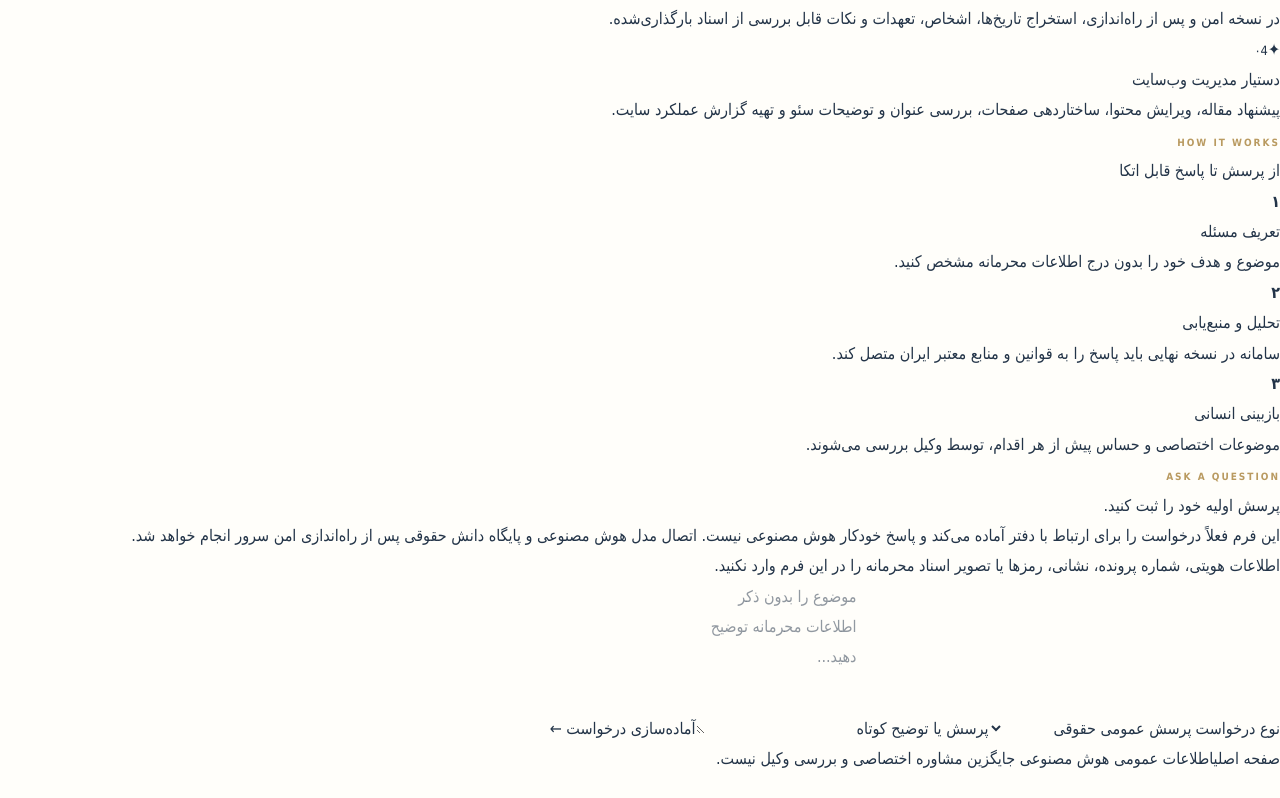
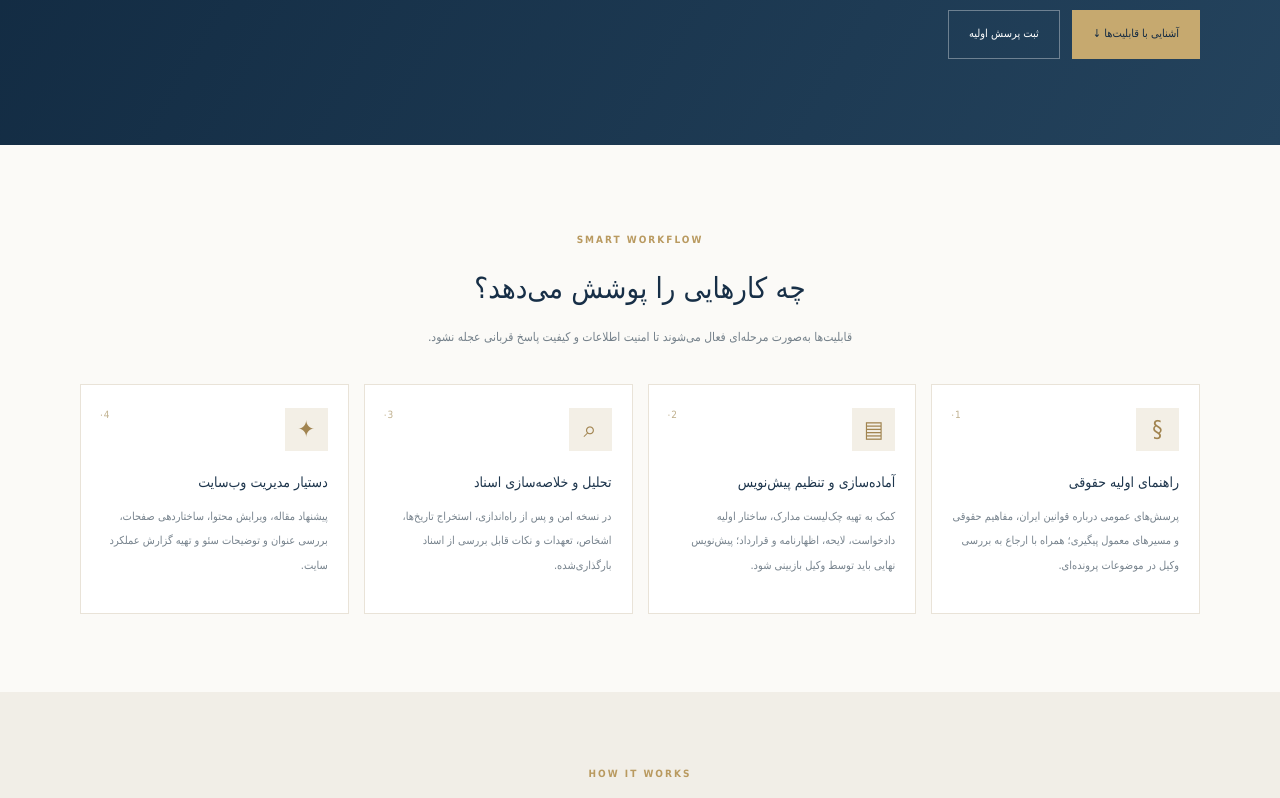
Before and after one commit to ahmadmousavi5908-crypto/vakilsite, a Next.js app: page /ai-assistant in a window 1280 px wide. Shown: the part 482-1280 px from the top of the page. Before the commit the page ends 1256 px from the top, so only its background shows below. Built offline with nearby package versions, Linux system fonts and the light colour scheme; no server answers.

Commit message:
Style AI assistant and lawyer collaboration experience

```diff
--- a/src/app/globals.css
+++ b/src/app/globals.css
@@ -303,3 +303,64 @@ button,input,select,textarea{font:inherit}
 .article-footer>.container{min-height:60px;display:flex;justify-content:space-between;align-items:center;gap:20px;font-size:9px}
 .article-footer a{color:#e0c58f}
 @media(max-width:760px){.home-article-grid{grid-template-columns:1fr}.home-article-card{min-height:0;padding:19px}.article-header-inner{height:66px}.article-brand{font-size:13px}.article-header-cta{font-size:9px;padding:9px 10px}.article-hero,.article-detail-hero{padding:48px 0}.article-hero h1{font-size:34px}.article-hero p,.article-detail-hero>div>p{font-size:11px}.article-list-heading{display:block}.article-list-heading>p{margin-top:12px}.article-card-grid{grid-template-columns:1fr}.article-card{grid-template-columns:95px 1fr;min-height:0}.article-card-art>span{font-size:43px}.article-card-body{padding:15px}.article-card-body h2{font-size:13px}.article-card-body p{font-size:9px}.article-detail-layout{grid-template-columns:1fr;gap:25px;padding-top:35px;padding-bottom:50px}.article-sidebar{position:static;grid-row:1}.article-sidebar-card{padding:18px}.article-sidebar-card h2{font-size:17px}.article-sidebar-muted{display:none}.article-intro{font-size:13px;padding:16px}.article-body-section h2,.article-checklist h2,.article-sources h2{font-size:17px}.article-body-section p,.article-sources p{font-size:11px}.article-next-actions{flex-direction:column;align-items:stretch}.article-next-actions a{text-align:center;padding:10px}.article-contact-band>.container{align-items:flex-start;flex-direction:column}.article-contact-band h2{font-size:19px}.article-footer>.container{padding:13px 0;flex-direction:column;align-items:flex-start;justify-content:center;gap:4px}}
+
+
+/* AI assistant and lawyer collaboration pages */
+.feature-page{min-height:100vh;background:#fbfaf7;color:#23394d}
+.feature-container{width:min(1120px,calc(100% - 44px));margin:0 auto}
+.feature-nav{height:70px;padding:0 max(calc((100% - 1120px)/2),22px);display:flex;align-items:center;justify-content:space-between;background:#fffefa;border-bottom:1px solid #e9e3d8;color:#526171;font-size:11px}
+.feature-nav a{color:#94794d}
+.feature-hero{padding:92px 0 86px;background:linear-gradient(120deg,#10283f,#24435d);color:#fff;position:relative;overflow:hidden}
+.feature-hero:after{content:"§";position:absolute;left:8%;top:-75px;font-family:serif;font-size:380px;color:rgba(220,197,151,.055);line-height:1}
+.feature-hero .feature-container{position:relative;z-index:1}
+.feature-hero h1{font-size:clamp(32px,5vw,52px);line-height:1.65;max-width:850px;margin:15px 0;color:#fff}
+.feature-hero h1 em{font-style:normal;color:#dec796}
+.feature-hero p{font-size:14px;line-height:2.5;color:#d1d9df;max-width:740px}
+.feature-hero-actions{display:flex;gap:12px;margin-top:28px;flex-wrap:wrap}
+.feature-primary,.feature-secondary{display:inline-flex;align-items:center;justify-content:center;padding:13px 20px;font-size:11px;border:1px solid transparent;cursor:pointer}
+.feature-primary{background:#c6a96f;color:#142b43}
+.feature-secondary{border-color:rgba(255,255,255,.35);color:#fff;background:transparent}
+.feature-section{padding-top:78px;padding-bottom:78px}
+.feature-heading{text-align:center;margin-bottom:32px}
+.feature-heading h2,.ai-request-layout h2{font-size:29px;color:#172f47;margin:8px 0}
+.feature-heading p,.ai-request-layout>div>p{font-size:12px;line-height:2.3;color:#74808a;max-width:720px;margin:0 auto}
+.feature-tool-grid{display:grid;grid-template-columns:repeat(4,1fr);gap:15px}
+.feature-tool-card{background:#fff;border:1px solid #e9e3d8;padding:23px 20px;min-height:230px;position:relative}
+.feature-tool-icon{width:43px;height:43px;display:grid;place-items:center;background:#f3efe6;color:#a18450;font-size:23px;margin-bottom:18px}
+.feature-tool-card>small{position:absolute;left:18px;top:20px;color:#c0b18f;font-size:10px}
+.feature-tool-card h3{font-size:14px;color:#1d354c;margin:0 0 9px}
+.feature-tool-card p{font-size:11px;color:#77838d;line-height:2.25;margin:0}
+.ai-workflow{background:#f1eee7;padding:65px 0}
+.ai-steps{display:grid;grid-template-columns:repeat(3,1fr);gap:18px}
+.ai-steps>div{background:#fffefa;border:1px solid #e7e0d4;padding:23px}
+.ai-steps>div>b{width:35px;height:35px;border-radius:50%;display:grid;place-items:center;background:#203d58;color:#e2c991;font-size:14px}
+.ai-steps h3{font-size:14px;color:#20384f;margin:13px 0 5px}
+.ai-steps p{font-size:11px;line-height:2.2;color:#7b858d;margin:0}
+.ai-request-layout{display:grid;grid-template-columns:.9fr 1.1fr;gap:55px;align-items:start}
+.ai-request-layout h2{line-height:1.8}
+.ai-request-layout>div>p{margin:0;text-align:right}
+.feature-warning{background:#f8f3e8;border-right:3px solid #b99a60;padding:13px 15px;color:#786541;font-size:10px;line-height:2.2;margin-top:18px}
+.feature-form{background:#fff;border:1px solid #e8e2d8;padding:27px;box-shadow:0 15px 38px rgba(25,45,65,.05)}
+.feature-form label{display:block;color:#4b5d6e;font-size:11px;margin:13px 0 7px}
+.feature-form input,.feature-form select,.feature-form textarea{width:100%;border:1px solid #e4dfd6;background:#fffefa;padding:12px;color:#263c50;font:inherit;font-size:11px;outline:none;border-radius:0}
+.feature-form input:focus,.feature-form select:focus,.feature-form textarea:focus{border-color:#b99a60}
+.feature-form textarea{resize:vertical;line-height:2}
+.feature-form>.feature-primary{margin-top:17px;width:100%;font-family:inherit}
+.feature-footer{background:#10263b;color:#c4cdd4;padding:22px max(calc((100% - 1120px)/2),22px);display:flex;justify-content:space-between;gap:20px;font-size:10px}
+.feature-footer a{color:#dec796}
+.cooperation-form{max-width:900px;margin:0 auto}
+.feature-form-grid{display:grid;grid-template-columns:1fr 1fr;gap:4px 18px}
+.cooperation-form>.feature-warning{margin:22px 0 5px}
+.feature-entry-section{background:#f4f1e9;padding:78px 0}
+.feature-entry-grid{display:grid;grid-template-columns:1fr 1fr;gap:18px}
+.feature-entry-card{display:block;position:relative;background:#fffefa;border:1px solid #e7e0d4;padding:30px 31px 26px;min-height:255px;transition:transform .2s,box-shadow .2s,border-color .2s}
+.feature-entry-card:hover{transform:translateY(-4px);box-shadow:0 16px 36px rgba(25,45,65,.08);border-color:#c8b58f}
+.feature-entry-mark{display:grid;place-items:center;width:45px;height:45px;background:#f3efe6;color:#a18450;font-size:24px;margin-bottom:15px}
+.feature-entry-card h3{font-size:20px;color:#1b344c;margin:8px 0}
+.feature-entry-card p{font-size:11px;color:#77838d;line-height:2.3;max-width:500px}
+.feature-entry-card>b{display:block;border-top:1px solid #eee8dc;padding-top:13px;margin-top:20px;color:#927648;font-size:11px}
+.feature-entry-card>b span{float:left;font-size:17px}
+.ai-entry{background:linear-gradient(140deg,#fffefa,#f6f3eb)}
+.lawyer-entry{background:linear-gradient(140deg,#fffefa,#f0f4f5)}
+@media(max-width:800px){.feature-tool-grid{grid-template-columns:1fr 1fr}.ai-request-layout{grid-template-columns:1fr;gap:25px}.feature-hero{padding:65px 0}.feature-hero h1{font-size:34px}.feature-entry-section{padding:60px 0}}
+@media(max-width:560px){.feature-container{width:min(100% - 32px,560px)}.feature-nav{height:60px;padding:0 16px;font-size:9px}.feature-hero{padding:55px 0}.feature-hero h1{font-size:29px}.feature-hero p{font-size:12px}.feature-tool-grid,.ai-steps,.feature-entry-grid,.feature-form-grid{grid-template-columns:1fr}.feature-section{padding-top:55px;padding-bottom:55px}.feature-heading h2,.ai-request-layout h2{font-size:24px}.feature-tool-card{min-height:0}.feature-form{padding:20px 16px}.feature-footer{flex-direction:column;padding:20px 16px}.feature-entry-card{min-height:0;padding:23px 20px}}
```
